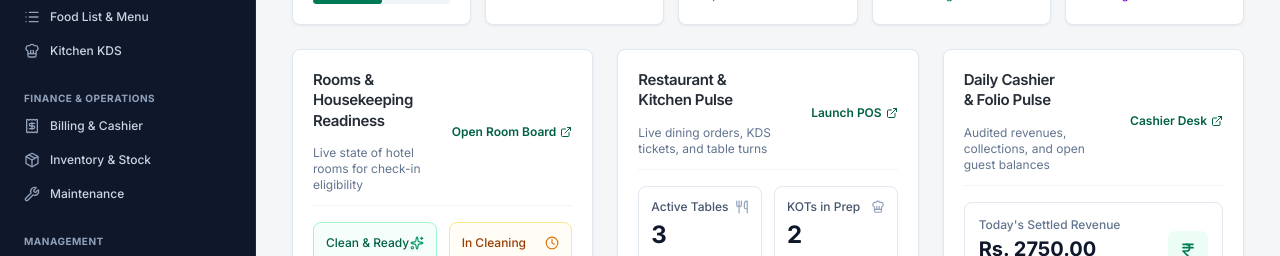
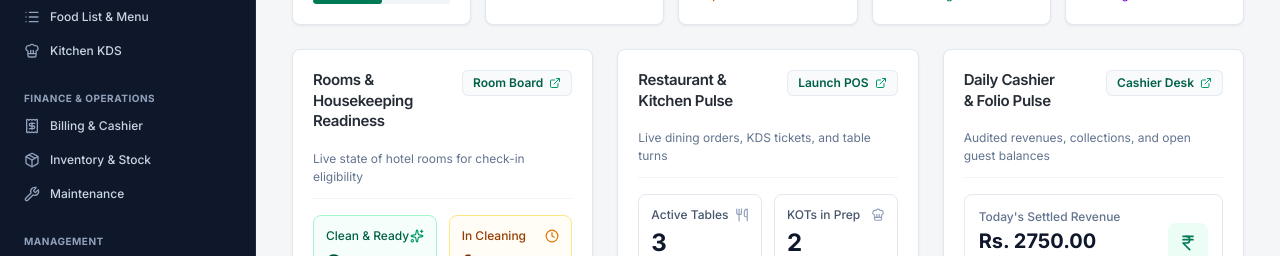
Before and after one commit to adksoftwares/hotel-os-platform, a Next.js app in the folder frontend/: page / in a window 1280 px wide. Shown: the part 308-564 px from the top of the page. Built offline with nearby package versions, Linux system fonts and the light colour scheme; no server answers; sample sign-in values are in the browser's storage.

Commit message:
fix(ui): resolve panel header alignment and pill link styling on live dashboard

```diff
--- a/frontend/src/app/(dashboard)/page.tsx
+++ b/frontend/src/app/(dashboard)/page.tsx
@@ -421,9 +421,10 @@ export default function Dashboard() {
           action={
             <Link
               href="/rooms"
-              className="text-xs font-semibold text-emerald-800 hover:underline flex items-center gap-1"
+              className="inline-flex items-center gap-1.5 px-2.5 py-1 rounded-md bg-slate-50 hover:bg-emerald-50 text-emerald-800 hover:text-emerald-900 border border-slate-200/80 hover:border-emerald-300 text-xs font-semibold shrink-0 whitespace-nowrap transition-colors"
             >
-              Open Room Board <ExternalLink className="w-3 h-3" />
+              <span>Room Board</span>
+              <ExternalLink className="w-3 h-3 text-emerald-600" />
             </Link>
           }
         >
@@ -491,9 +492,10 @@ export default function Dashboard() {
           action={
             <Link
               href="/pos"
-              className="text-xs font-semibold text-emerald-800 hover:underline flex items-center gap-1"
+              className="inline-flex items-center gap-1.5 px-2.5 py-1 rounded-md bg-slate-50 hover:bg-emerald-50 text-emerald-800 hover:text-emerald-900 border border-slate-200/80 hover:border-emerald-300 text-xs font-semibold shrink-0 whitespace-nowrap transition-colors"
             >
-              Launch POS <ExternalLink className="w-3 h-3" />
+              <span>Launch POS</span>
+              <ExternalLink className="w-3 h-3 text-emerald-600" />
             </Link>
           }
         >
@@ -567,9 +569,10 @@ export default function Dashboard() {
           action={
             <Link
               href="/billing"
-              className="text-xs font-semibold text-emerald-800 hover:underline flex items-center gap-1"
+              className="inline-flex items-center gap-1.5 px-2.5 py-1 rounded-md bg-slate-50 hover:bg-emerald-50 text-emerald-800 hover:text-emerald-900 border border-slate-200/80 hover:border-emerald-300 text-xs font-semibold shrink-0 whitespace-nowrap transition-colors"
             >
-              Cashier Desk <ExternalLink className="w-3 h-3" />
+              <span>Cashier Desk</span>
+              <ExternalLink className="w-3 h-3 text-emerald-600" />
             </Link>
           }
         >
--- a/frontend/src/components/ui/Panel.tsx
+++ b/frontend/src/components/ui/Panel.tsx
@@ -20,13 +20,17 @@ export function Panel({
 }: PanelProps) {
   return (
     <div className={`hotel-panel ${noPadding ? "p-0" : ""} ${className}`}>
-      {(title || action) && (
-        <div className={`flex items-center justify-between gap-4 pb-3 mb-4 border-b border-slate-100 ${noPadding ? "p-4 pb-3" : ""}`}>
-          <div>
-            {title && <h2 className="hotel-panel-title mb-0">{title}</h2>}
-            {description && <p className="text-xs text-slate-500 mt-0.5">{description}</p>}
-          </div>
-          {action && <div className="shrink-0">{action}</div>}
+      {(title || action || description) && (
+        <div className={`pb-3 mb-4 border-b border-slate-100 ${noPadding ? "p-4 pb-3" : ""}`}>
+          {(title || action) && (
+            <div className="flex items-start justify-between gap-3">
+              {title && <h2 className="hotel-panel-title mb-0 leading-snug">{title}</h2>}
+              {action && <div className="shrink-0">{action}</div>}
+            </div>
+          )}
+          {description && (
+            <p className="text-xs text-slate-500 mt-1 leading-normal">{description}</p>
+          )}
         </div>
       )}
       {children}
--- a/frontend/src/components/ui/ReceiptModal.tsx
+++ b/frontend/src/components/ui/ReceiptModal.tsx
@@ -147,11 +147,11 @@ export function ReceiptModal({ invoice, user = { name: 'Admin Cashier' }, onClos
 
       if (invoice.paymentMethod === 'CASH') {
         doc.text("Cash Received:", margin, finalY);
-        doc.text(`Rs. ${invoice.amountReceived?.toFixed(2) || '0.00'}`, width - margin, finalY, { align: "right" });
+        doc.text(`Rs. ${Number(invoice.amountReceived || 0).toFixed(2)}`, width - margin, finalY, { align: "right" });
         finalY += 4;
         doc.setFont("helvetica", "bold");
         doc.text("Balance / Change:", margin, finalY);
-        doc.text(`Rs. ${invoice.balance?.toFixed(2) || '0.00'}`, width - margin, finalY, { align: "right" });
+        doc.text(`Rs. ${Number(invoice.balance || 0).toFixed(2)}`, width - margin, finalY, { align: "right" });
         finalY += 6;
       }
 
```
Also changed, not shown: frontend/public/sw.js.
